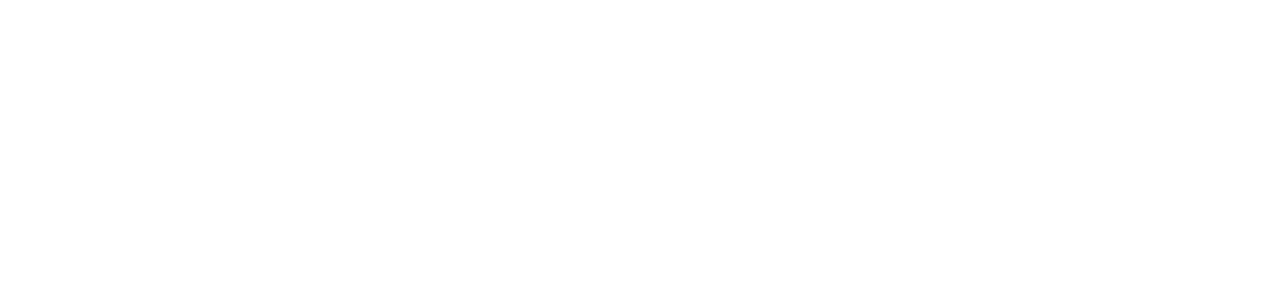
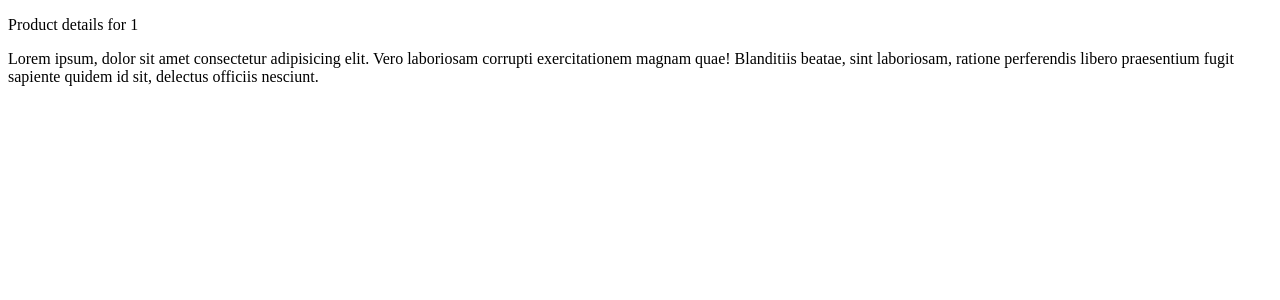
Before and after one commit to koheitech/nuxt-e-shop, a Nuxt app: page /products/1 in a window 1280 px wide. Before the commit this address had no page. Shown: the top 300 px of the page. Built offline with nearby package versions, Linux system fonts and the light colour scheme.

Commit message:
create route parameter

```diff
--- /dev/null
+++ b/pages/products/[id].vue
@@ -0,0 +1,14 @@
+<template>
+    <div>
+        <p>Product details for {{ id }}</p>
+        <p>Lorem ipsum, dolor sit amet consectetur adipisicing elit. Vero laboriosam corrupti exercitationem magnam quae! Blanditiis beatae, sint laboriosam, ratione perferendis libero praesentium fugit sapiente quidem id sit, delectus officiis nesciunt.</p>
+    </div>
+</template>
+
+<script setup>
+    const { id } = useRoute().params
+</script>
+
+<style scoped>
+
+</style>
```
